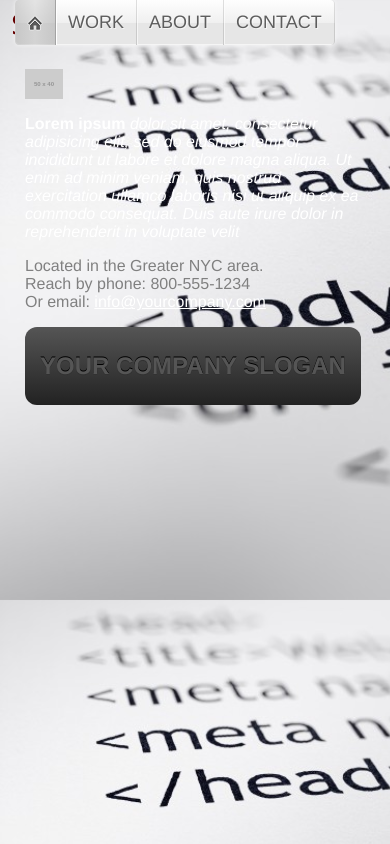
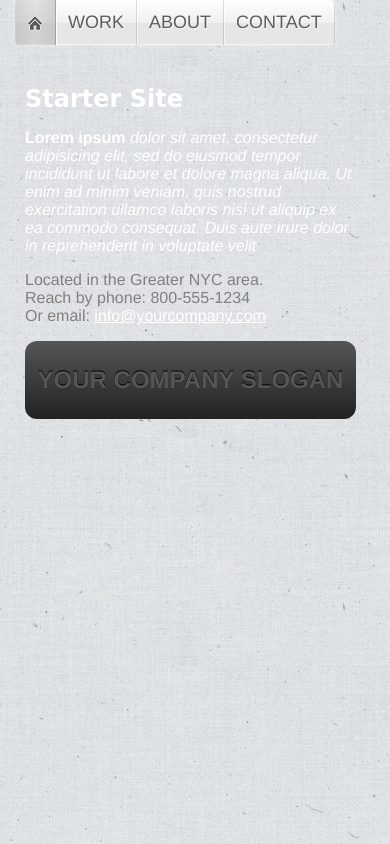
Before and after one commit to bradoyler/ember-startersite, a plain HTML site: page index.htm in a window 390 px wide. Drawn offline with Linux system fonts and the light colour scheme; placeholder pictures from the web are drawn by us; a web font is replaced by a local one.

Commit message:
2nd bg img

```diff
--- a/index.htm
+++ b/index.htm
@@ -51,7 +51,7 @@
   <script type="text/x-handlebars" data-template-name="index">
         <div id="content">
             <div id="sidecontent">
-            <img id="imgicon" src="http://placehold.it/50x40&text=YOUR+LOGO" alt="test" />
+            <h1 class="small-logo">Starter Site</h1>
             <p style=" font-weight:bold;">Lorem ipsum<span class="italic normal">
               dolor sit amet, consectetur adipisicing elit, sed do eiusmod tempor incididunt ut labore et dolore magna aliqua. Ut enim ad minim veniam, quis nostrud exercitation ullamco laboris nisi ut aliquip ex ea commodo consequat. Duis aute irure dolor in reprehenderit in voluptate velit
             </p>
--- a/styles/main.css
+++ b/styles/main.css
@@ -31,15 +31,32 @@ a#logo {
 #imglogo{ width:350px; }
 #imgicon { display: none; }
 
+.small-logo{
+    display: none;
+}
+
 @media(min-width : 320px) and (max-width : 480px) {
     #header{ margin: 0;}
-    a#logo{ top:0; }
+    a#logo{ display: none; }
     #imgicon { display: block; width:38px;}
     #imglogo{ display: none; }
+
+    .small-logo{
+    display: block;
+    font-family: 'Sansita One', cursive;
+    font-size: 1.5em;
+    }
+
+    body {
+         background-image: url('../img/bgimg2.jpg');
+    }
 }
 
 @media(min-width : 480px) and (max-width : 1024px) {
     #imglogo{ width: 200px; }
+    body {
+         background-image: url('../img/bgimg2.jpg');
+    }
 }
 
 .nav-wrapper { max-width:360px; margin:auto;}
@@ -53,8 +70,7 @@ div#sidecontent
     max-width: 460px;
     background: transparent url('../img/content_bg.png');
     color: #fff; float: left; clear: both; padding: 20px;
-    position: absolute;
-    border-radius:10px; -moz-border-radius: 10px; -webkit-border-radius: 10px;
+    border-radius:3px;
     margin-right: 9px;
 }
 
@@ -86,7 +102,7 @@ div.form
 .form-header {
     padding: 15px;
     background:  transparent url('../img/content_bg.png');
-	border-radius:7px;
+	border-radius:3px;
 }
 
 .form-header h1
```
Also changed, not shown: img/bgimg2.jpg (added).
